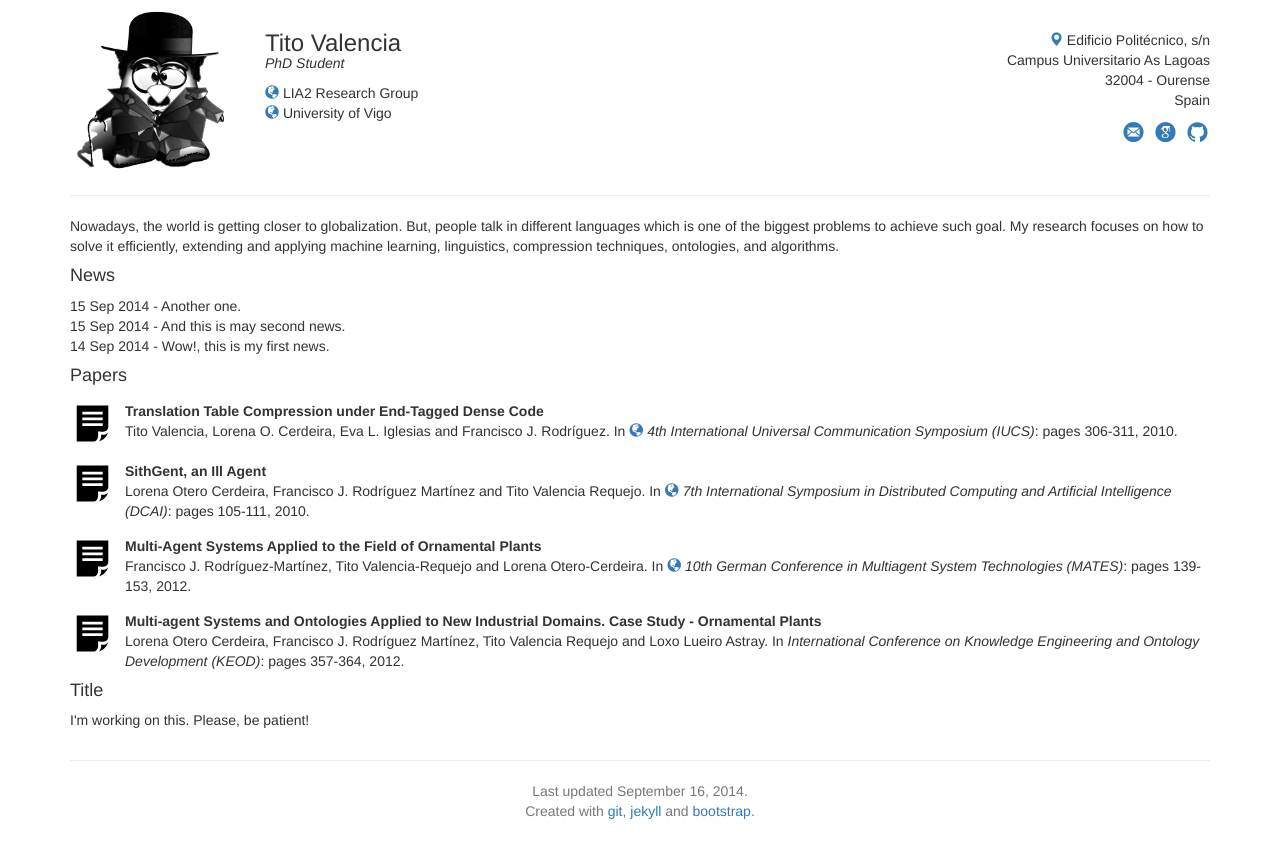
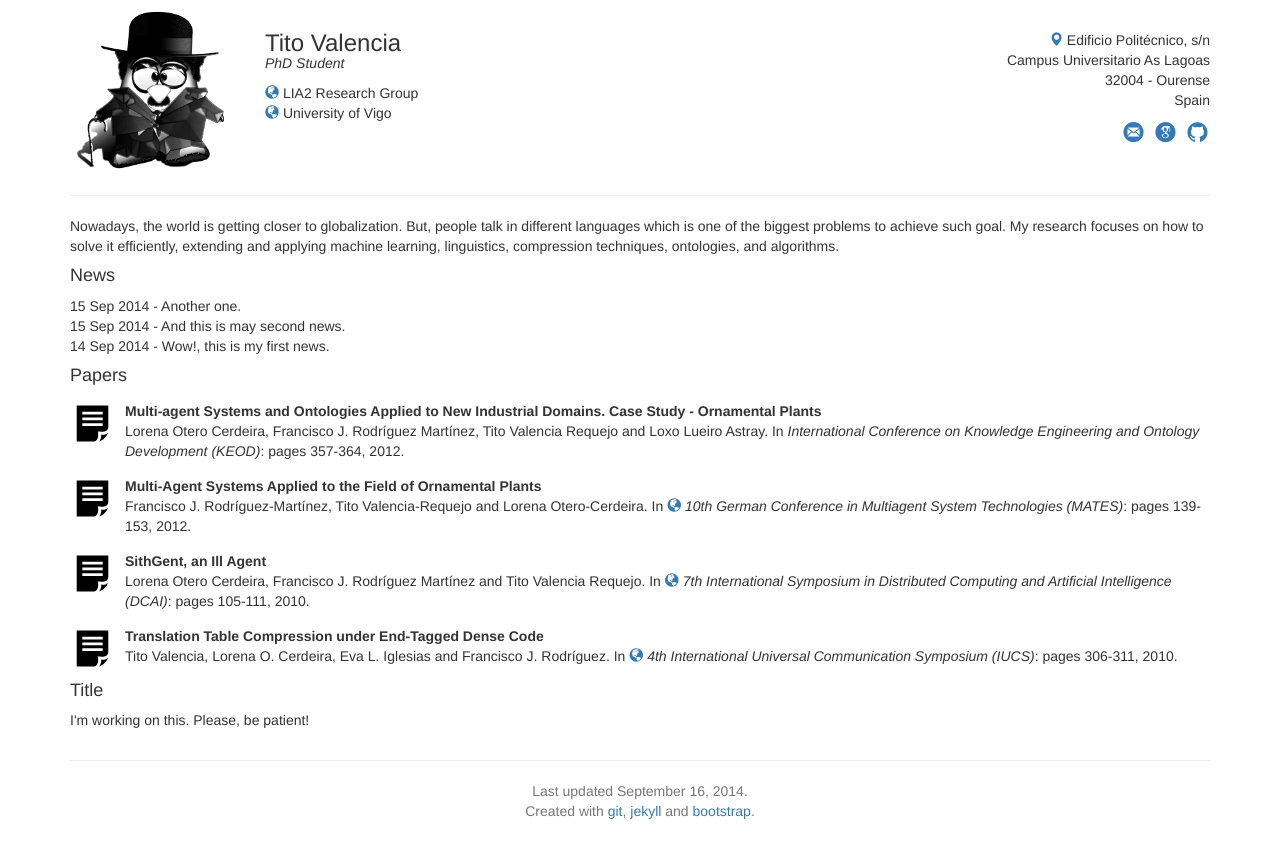
Before and after one commit to tvalreq/tvalreq.github.com, a Jekyll site: the page built from index.html, in a window 1280 px wide. Shown: the top 858 px of the page. Built offline with Jekyll 4.4.1, drawn with Linux system fonts in a browser that asks for light colours; nearby versions of some CDN libraries.

Commit message:
reordering info

```diff
--- a/index.html
+++ b/index.html
@@ -30,7 +30,7 @@ description: Tito Valencia's Homepage
     <div class="col-xs-12 col-sm-12 col-md-12 col-lg-12">
 		<section id="papers">
 			<h4>Papers</h4>
-			{% for paper in site.data.paper-list | sort_by: 'year' %}
+			{% for paper in site.data.paper-list reversed | sort_by: 'year', 'month' %}
 				{% if paper.selected %}
 					{% include paper.html paper=paper %}
 				{% endif %}
```
Also changed, not shown: _data/paper-list.yml (+4 -4 lines).
